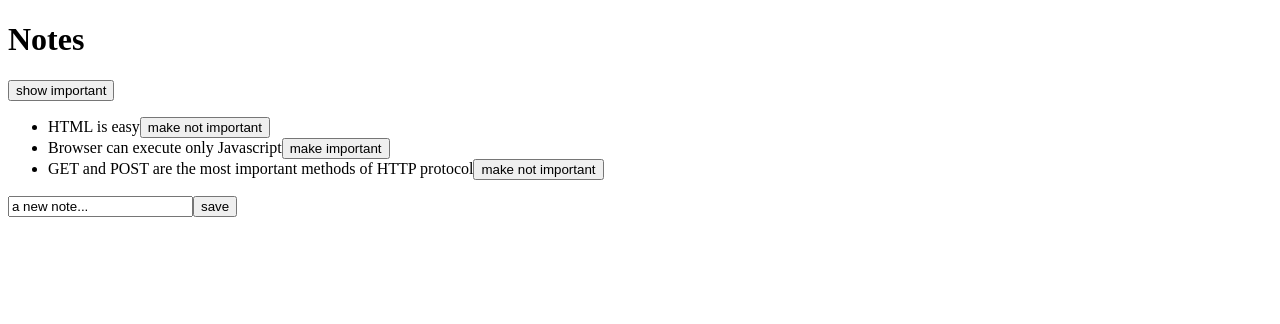
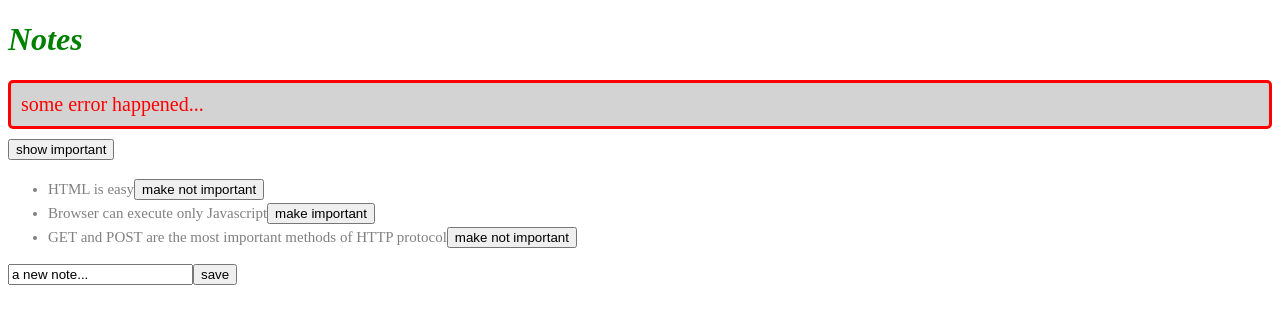
Before and after one commit to KaushikShivam/fullstackopen-course, a React (Create React App) app in the folder part2/notes/: page / in a window 1280 px wide. Shown: the top 324 px of the page. Built offline with nearby package versions, Linux system fonts and the light colour scheme; data requests are answered from the project's data file.

Commit message:
Add Notification

```diff
--- a/part2/notes/src/App.js
+++ b/part2/notes/src/App.js
@@ -1,11 +1,14 @@
 import React, { useState, useEffect } from 'react';
 import noteService from './services/notes';
 import Note from './components/Note';
+
+import Notification from './components/Notification';
 
 const App = () => {
   const [notes, setNotes] = useState([]);
   const [newNote, setNewNote] = useState('a new note...');
   const [showAll, setShowAll] = useState(true);
+  const [errorMessage, setErrorMessage] = useState('some error happened...');
 
   useEffect(() => {
     noteService.getAll().then(initialNotes => {
@@ -23,7 +26,12 @@
         setNotes(notes.map(note => (note.id !== id ? note : returnedNote)));
       })
       .catch(error => {
-        alert(`the note '${note.content}' was already deleted from server`);
+        setErrorMessage(
+          `Note '${note.content}' was already removed from server`
+        );
+        setTimeout(() => {
+          setErrorMessage(null);
+        }, 5000);
         setNotes(notes.filter(n => n.id !== id));
       });
   };
@@ -52,6 +60,8 @@
   return (
     <div>
       <h1>Notes</h1>
+      <Notification message={errorMessage} />
+
       <div>
         <button onClick={() => setShowAll(!showAll)}>
           show {showAll ? 'important' : 'all'}
--- a/part2/notes/src/components/Note.js
+++ b/part2/notes/src/components/Note.js
@@ -3,7 +3,7 @@
   const label = note.important ? 'make not important' : 'make important';
 
   return (
-    <li>
+    <li className="note">
       {note.content}
       <button onClick={toggleImportance}>{label}</button>
     </li>
--- /dev/null
+++ b/part2/notes/src/components/Notification.js
@@ -0,0 +1,11 @@
+import React from 'react';
+
+const Notification = ({ message }) => {
+  if (message === null) {
+    return null;
+  }
+
+  return <div className="error">{message}</div>;
+};
+
+export default Notification;
--- a/part2/notes/src/index.css
+++ b/part2/notes/src/index.css
@@ -1,13 +1,20 @@
-body {
-  margin: 0;
-  font-family: -apple-system, BlinkMacSystemFont, 'Segoe UI', 'Roboto', 'Oxygen',
-    'Ubuntu', 'Cantarell', 'Fira Sans', 'Droid Sans', 'Helvetica Neue',
-    sans-serif;
-  -webkit-font-smoothing: antialiased;
-  -moz-osx-font-smoothing: grayscale;
+h1 {
+  color: green;
+  font-style: italic;
 }
 
-code {
-  font-family: source-code-pro, Menlo, Monaco, Consolas, 'Courier New',
-    monospace;
+.note {
+  color: grey;
+  padding-top: 3px;
+  font-size: 15px;
 }
+
+.error {
+  color: red;
+  background: lightgrey;
+  font-size: 20px;
+  border-style: solid;
+  border-radius: 5px;
+  padding: 10px;
+  margin-bottom: 10px;
+}
--- a/part2/notes/src/index.js
+++ b/part2/notes/src/index.js
@@ -3,4 +3,6 @@
 
 import App from './App';
 
+import './index.css';
+
 ReactDOM.render(<App />, document.getElementById('root'));
```
